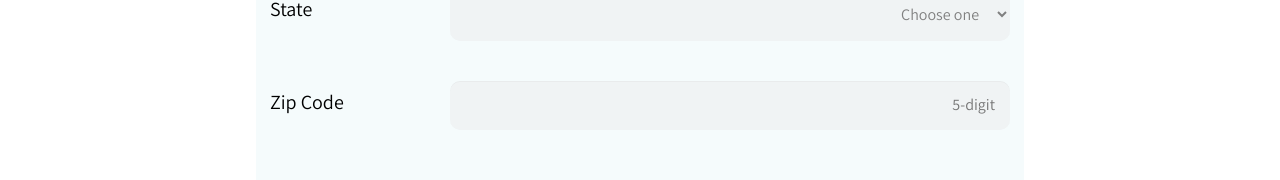
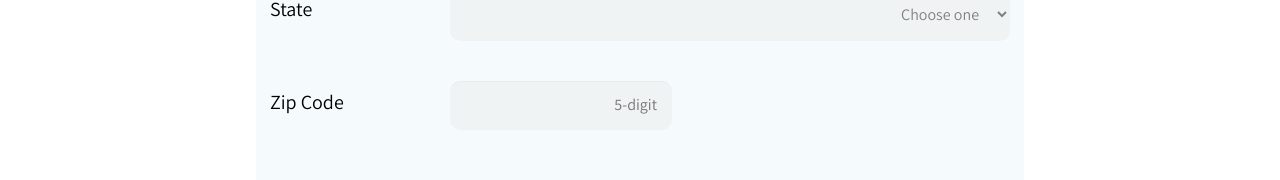
Before and after one commit to MarianaRTeixeira/Project_3, a plain HTML site: page index.html in a window 1280 px wide. Shown: the part 710-890 px from the top of the page. Drawn offline with Linux system fonts and the light colour scheme.

Commit message:
zip code fix

```diff
--- a/css/styles.css
+++ b/css/styles.css
@@ -90,13 +90,10 @@ legend {
     color: #85929E ;
 }
 
-
-
 .first {
     border: solid 2px black;
     margin:auto;
     width: 99%;
-
 }
 
 .second {
@@ -108,7 +105,7 @@ legend {
 .information {
     display: flex;
     flex-direction: column;
- }
+}
 
 .info_label {
     text-align: left;
@@ -128,6 +125,11 @@ legend {
 
 .sign_up{
     font-size: 1.25em;
+}
+
+#zip_code{
+    width:30%;
+    margin-right:auto;
 
 }
 
@@ -181,8 +183,6 @@ select:hover {
     transform: scale(1.1);
 }
 
-
-
 textarea:focus,
 select:focus{
     border: solid 1px #EB984E ;
@@ -209,13 +209,12 @@ textarea:hover{
         flex-direction: row;
         padding: 5px 0 5px 0;
         justify-content: space-between;
-
     }
 
     .information label{
         flex: 0 0 180px;
+    }
 
-    }
     .wrapper{
         display: flex;
         flex-direction: column;
```
Also changed, not shown: index.html (+1 -3 lines).
